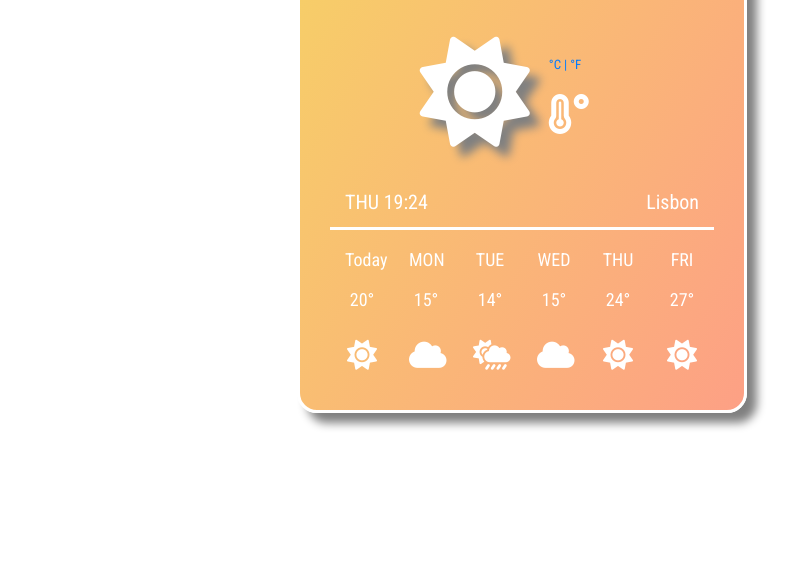
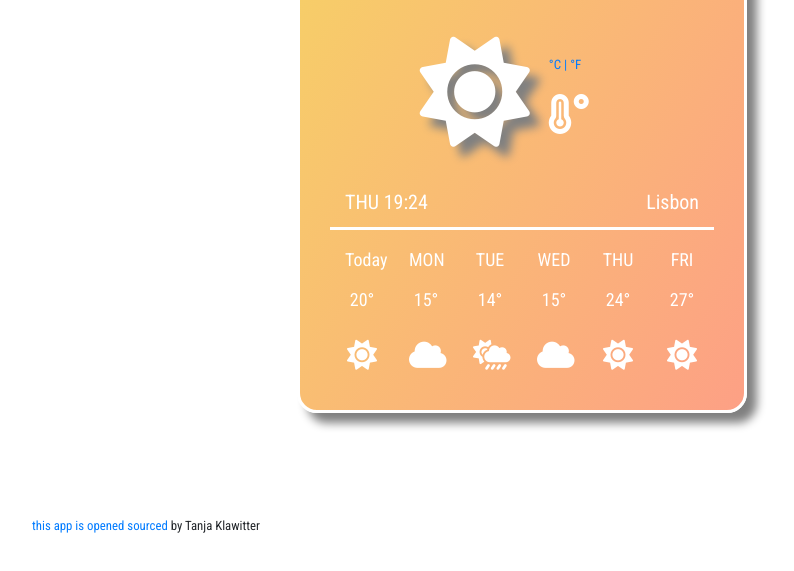
Before and after one commit to Gretelchen/Weather-App, a plain HTML site: page index.html in a window 1280 px wide. Shown: the part 253-824 px from the top of the page, without its empty margins (118-912 px from the left). Before the commit the page ends 800 px from the top, so only its background shows below. Drawn offline with nearby package versions, Linux system fonts and the light colour scheme.

Commit message:
added open source link

```diff
--- a/index.html
+++ b/index.html
@@ -122,6 +122,14 @@
             </footer>
         </div>
     </section>
+    <p>
+        <small><a class="footer-link" href="https://github.com/Gretelchen/Weather-App" target="blanc">this app is
+                opened
+                sourced</a>
+            <span> by Tanja
+                Klawitter</span>
+        </small>
+    </p>
 
     <script src="java.js"></script>
 </body>
--- a/styles.css
+++ b/styles.css
@@ -103,3 +103,7 @@ footer {
   line-height: 40px;
   padding: 10px 0 10px 0;
 }
+
+.footer-link {
+  font-family: "Roboto Condensed", sans-serif;
+}
```
